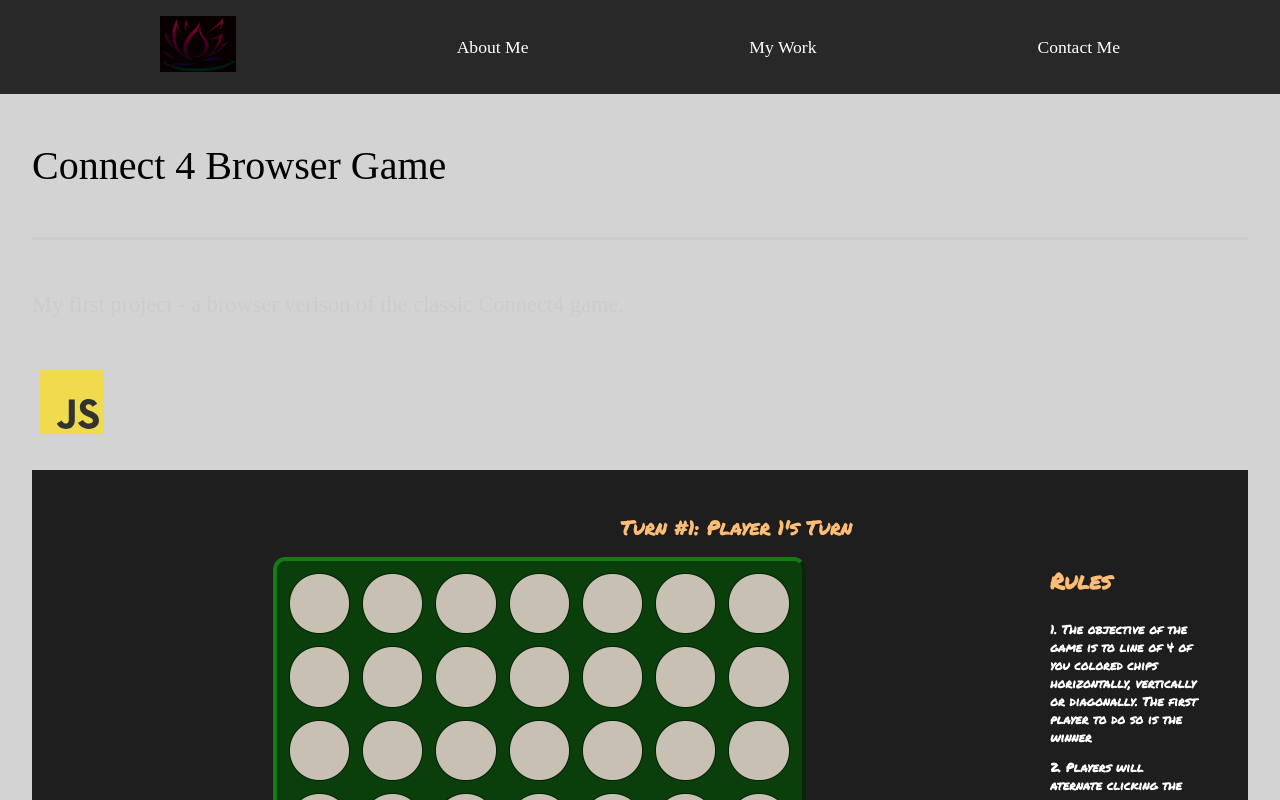
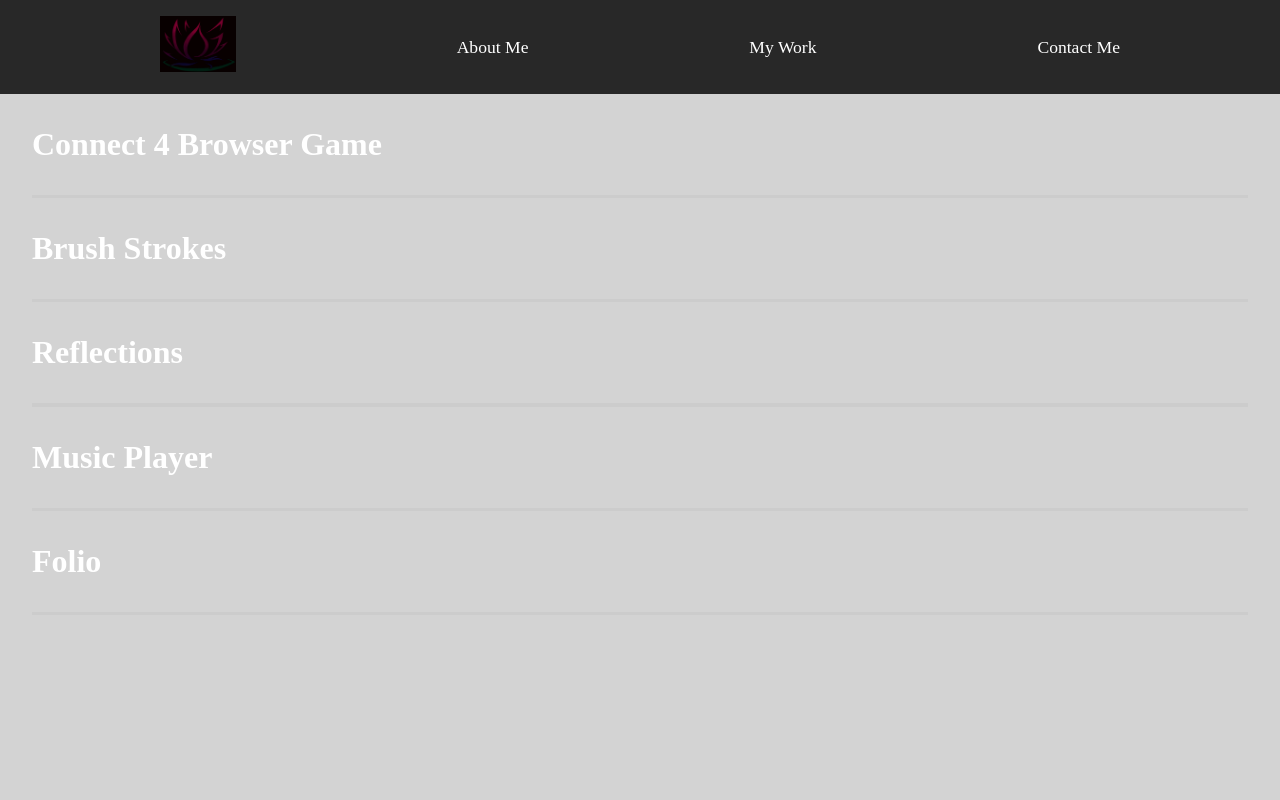
Before and after one commit to c-fasano/portfolioSite, a React (Create React App) app: page /work in a window 1280 px wide. Shown: the top 800 px of the page. Built offline with nearby package versions, Linux system fonts and the light colour scheme.

Commit message:
Add toggles to work page

```diff
--- a/src/Pages/MyWork.jsx
+++ b/src/Pages/MyWork.jsx
@@ -1,7 +1,8 @@
 import React from "react";
 import styled from "styled-components";
+import { AnimateSharedLayout } from "framer-motion";
+import { motion } from "framer-motion";
 
-import { motion } from "framer-motion";
 import { pageAnimation, fadeAnimation, titleAnimation, screenshotAnimation, dividerAnimation, sliderAnimation, sliderContainer } from "../animation";
 
 import Brush from "../images/BrushStrokes.png"
@@ -23,7 +24,8 @@ import ReactImg from "../images/react-2.svg";
 import Reflections from "../images/Reflections.png";
 import SASS from "../images/sass-1.svg";
 
-import { Logo, } from "../styles"
+import { Logo } from "../styles"
+import Toggle from "../components/Toggle";
 
 const MyWork = () => {
   return (
@@ -41,8 +43,9 @@ const MyWork = () => {
         <Frame4 variants={sliderAnimation}></Frame4>
       </motion.div>
 
+      <AnimateSharedLayout>
+        <Toggle title="Connect 4 Browser Game">
           <Project variants={titleAnimation}>
-        <motion.h2 vairants={fadeAnimation}>Connect 4 Browser Game</motion.h2>
             <motion.div variants={dividerAnimation} className="divider"></motion.div>
             <p>My first project - a browser verison of the classic Connect4 game.</p>
             <Logo className="Logo" src={JS} alt="JS Logo"/>
@@ -50,9 +53,12 @@ const MyWork = () => {
               <Screenshot variants={screenshotAnimation} src={Con4} alt="Connect 4" />
             </Hide>
           </Project>
+        </Toggle>
+      </AnimateSharedLayout>
 
+      <AnimateSharedLayout>
+        <Toggle title="Brush Strokes">
           <Project variants={titleAnimation}>
-        <motion.h2 vairants={fadeAnimation}>Brush Strokes</motion.h2>
             <motion.div variants={dividerAnimation} className="divider"></motion.div>
             <p>This is a MEN stack application designed to be a platform where users could share their favorite artists and pieces. I also used Google Authentication in this application.</p>
             <Logo className="Logo" src={HTML} alt="HTML Logo"/>
@@ -64,9 +70,12 @@ const MyWork = () => {
               <Screenshot variants={screenshotAnimation} src={Brush} alt="Artwork website" />
             </Hide>
           </Project>
+        </Toggle>
+      </AnimateSharedLayout>
 
+      <AnimateSharedLayout>
+        <Toggle title="Reflections">
           <Project variants={titleAnimation}>
-        <motion.h2 vairants={fadeAnimation}>Reflections</motion.h2>
             <motion.div variants={dividerAnimation} className="divider"></motion.div>
             <p>This application is designed to be a place for individuals to jot down and store their memories. I created a custom logo for this project using ProCreate.</p>
             <Logo className="Logo" src={HTML} alt="HTML Logo"/>
@@ -80,9 +89,12 @@ const MyWork = () => {
               <Screenshot variants={screenshotAnimation} src={Reflections} alt="Reflections website" />
             </Hide>
           </Project>
+        </Toggle>
+      </AnimateSharedLayout>
 
+      <AnimateSharedLayout>
+        <Toggle title="Music Player">
           <Project variants={titleAnimation}>
-        <motion.h2 vairants={fadeAnimation}>Music Player</motion.h2>
             <motion.div variants={dividerAnimation} className="divider"></motion.div>
             <p>This was the first React single page application that I created. This is also the first time I used SASS.</p>
             <Logo className="Logo" src={HTML} alt="HTML Logo"/>
@@ -94,9 +106,12 @@ const MyWork = () => {
               <Screenshot variants={screenshotAnimation} src={Music} alt="music player website" />
             </Hide>
           </Project>
+        </Toggle>
+      </AnimateSharedLayout>
 
+      <AnimateSharedLayout>
+        <Toggle title="Folio">
           <Project variants={titleAnimation}>
-        <motion.h2 vairants={fadeAnimation}>Folio</motion.h2>
             <motion.div variants={dividerAnimation} className="divider"></motion.div>
             <p>Full MERN stack application built with a team of myself and 3 others. This application is for freelanceers to utilize as a tool to keep their work, clients and themselves organized.</p>
             <Logo className="Logo" src={HTML} alt="HTML Logo"/>
@@ -111,6 +126,8 @@ const MyWork = () => {
               <Screenshot variants={screenshotAnimation} src={Folio} alt="Folio website homepage" />
             </Hide>
           </Project>
+        </Toggle>
+      </AnimateSharedLayout>
 
     </Work>
   )
--- a/src/components/FaqSection.jsx
+++ b/src/components/FaqSection.jsx
@@ -1,7 +1,7 @@
 import React from "react";
-
 import { AnimateSharedLayout } from "framer-motion";
 import styled from "styled-components";
+
 import { StyledAbout } from "../styles"
 import { useScroll } from "./useScroll";
 
@@ -56,7 +56,7 @@ const StyledFaq = styled(StyledAbout)`
     margin: 2rem 0;
     width: 100%;
   }
-  .question {
+  .toggle {
     padding: 3rem 0;
     cursor: pointer;
   }
--- a/src/components/Toggle.jsx
+++ b/src/components/Toggle.jsx
@@ -6,7 +6,7 @@ const Toggle = ({children, title}) => {
   const [toggle, setToggle] = useState(false)
 
   return (
-    <motion.div layout className="question" onClick={() => setToggle(!toggle)}>
+    <motion.div layout className="toggle" onClick={() => setToggle(!toggle)}>
       <motion.h4 layout>{title}</motion.h4>
       {toggle ? children : ""}
       <div className="divider"></div>
```
Lines whose indentation alone changed are shown as unchanged.
